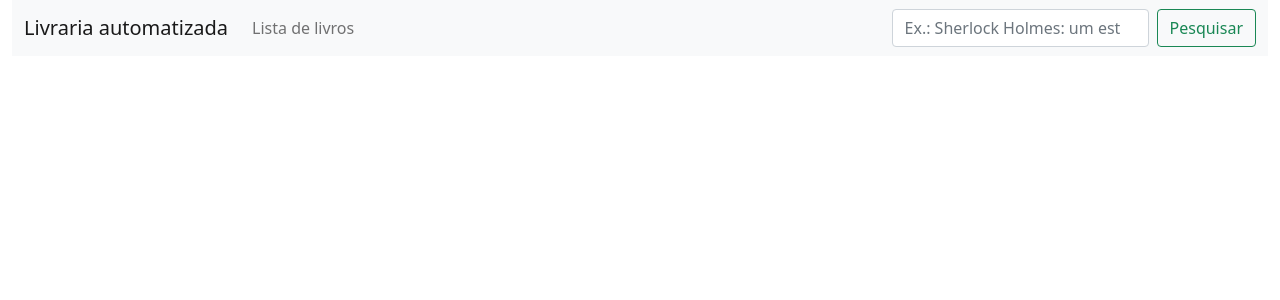
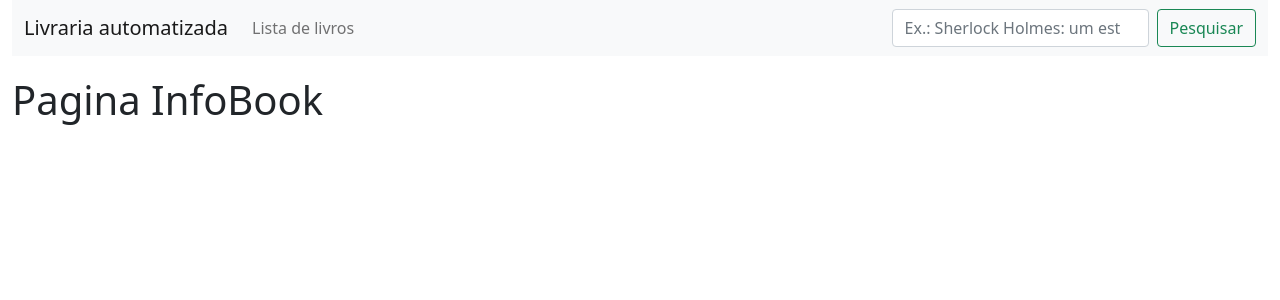
Before and after one commit to cavalc00/virtual-lib, a React (Create React App) app in the folder Codigos/web-livraria-automatizada/: page /info-book/1 in a window 1280 px wide. Shown: the top 300 px of the page. Built offline with nearby package versions, Linux system fonts and the light colour scheme.

Commit message:
Add components for routes and mock pages (#11)

```diff
--- a/Codigos/web-livraria-automatizada/package.json
+++ b/Codigos/web-livraria-automatizada/package.json
@@ -15,10 +15,11 @@
     "@types/react-dom": "^18.0.6",
     "bootstrap": "^5.1.3",
     "react": "^18.2.0",
-    "sass": "^1.49.9",
     "react-bootstrap": "^2.5.0",
     "react-dom": "^18.2.0",
+    "react-router-dom": "^6.3.0",
     "react-scripts": "5.0.1",
+    "sass": "^1.49.9",
     "typescript": "^4.8.2",
     "web-vitals": "^2.1.4"
   },
--- a/Codigos/web-livraria-automatizada/routes.tsx
+++ /dev/null
@@ -1 +0,0 @@
-import React from "react";
--- a/Codigos/web-livraria-automatizada/src/App.tsx
+++ b/Codigos/web-livraria-automatizada/src/App.tsx
@@ -1,12 +1,13 @@
 import React from "react";
+import { BrowserRouter } from "react-router-dom";
 import Base from "./components/Base/Base";
 import Header from "./components/Header/Header";
 
 function App() {
   return (
-    <div>
+    <BrowserRouter>
       <Base />
-    </div>
+    </BrowserRouter>
   );
 }
 
--- a/Codigos/web-livraria-automatizada/src/components/Base/Base.tsx
+++ b/Codigos/web-livraria-automatizada/src/components/Base/Base.tsx
@@ -1,5 +1,6 @@
 import React from "react";
 import { Container } from "react-bootstrap";
+import MainRoutes from "../../routes";
 import Header from "../Header/Header";
 
 function Base() {
@@ -7,6 +8,7 @@ function Base() {
     <>
       <Container fluid>
         <Header />
+        <MainRoutes />
       </Container>
     </>
   );
--- /dev/null
+++ b/Codigos/web-livraria-automatizada/src/routes.tsx
@@ -0,0 +1,18 @@
+import React from "react";
+import { Routes, Route } from "react-router-dom";
+
+import Home from "./pages/Home/Home";
+import About from "./pages/About/About";
+import InfoBook from "./pages/InfoBook/InfoBook";
+
+function MainRoutes() {
+  return (
+    <Routes>
+      <Route path="/" element={<Home />} />
+      <Route path="/info-book/:id" element={<InfoBook />} />
+      <Route path="/about" element={<About />} />
+    </Routes>
+  );
+}
+
+export default MainRoutes;
```
Also changed, not shown: 1 other file (tests, documents, lock files or other folders).
